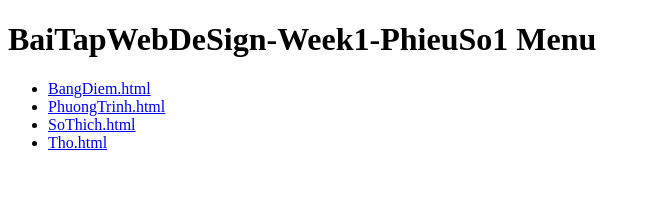
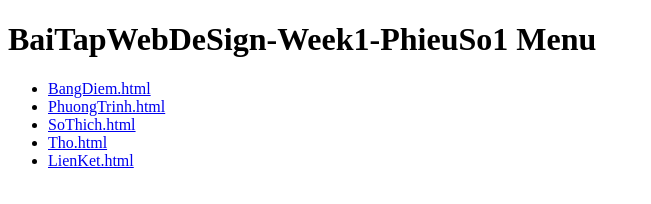
Before and after one commit to ManhKieuDuy/BaiTapWebDesignWeek1-PhieuSo1, a plain HTML site: page index.html in a window 1280 px wide. Shown: the whole page, without its empty margins (0-651 px from the left). Drawn offline with Linux system fonts and the light colour scheme.

Commit message:
them lien ket LienKet.html

```diff
--- a/index.html
+++ b/index.html
@@ -12,6 +12,7 @@
         <li><a href="PhuongTrinh.html">PhuongTrinh.html</a></li>
         <li><a href="SoThich.html">SoThich.html</a></li>
         <li><a href="Tho.html">Tho.html</a></li>
+        <li><a href="../../BaiTapWebDesign-Bai2/PhieuSo1/LienKet.html">LienKet.html</a></li>
     </ul>
 </body>
 </html>
```
